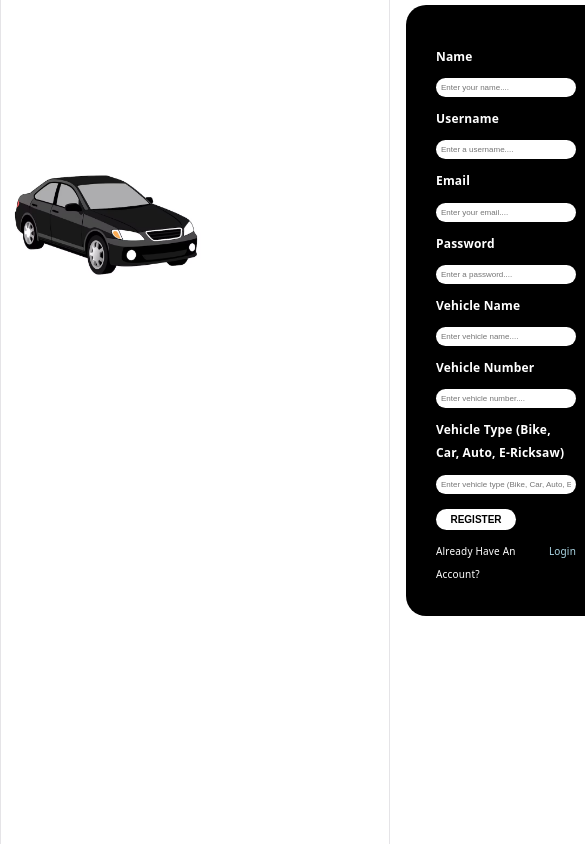
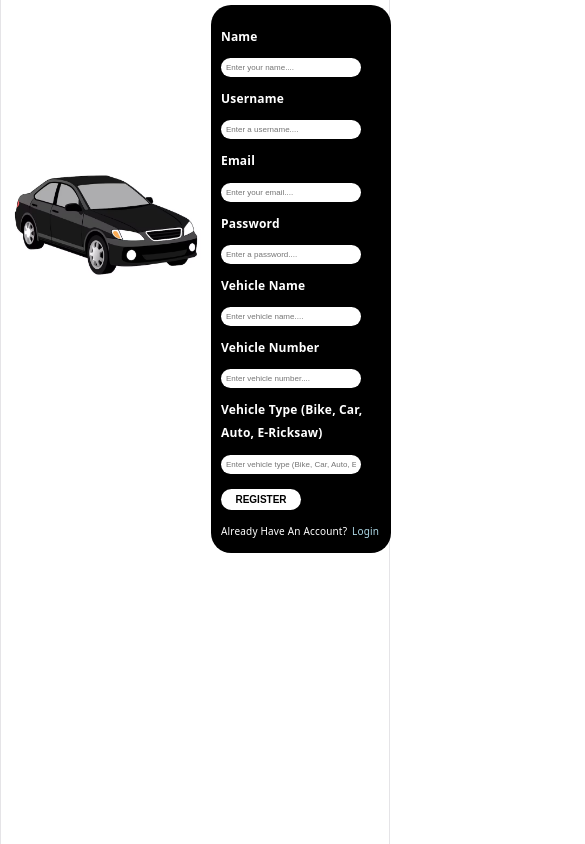
Before and after one commit to ayushk63/RideProject, a React (Vite) app: page /RegisterDriver in a window 390 px wide. Shown: the top 844 px of the page, 585 px wide, since content can reach past the window. Built offline with nearby package versions, Linux system fonts and the light colour scheme.

Commit message:
Added Responsive Design

```diff
--- a/src/App.css
+++ b/src/App.css
@@ -668,4 +668,15 @@
     font-size: 10px;
     width: 100px;
   }
+
+  #registerDiv2 {
+    margin-left: 5px;
+    padding: 10px;
+    width: 160px;
+  }
+
+  #loginDiv2 {
+    margin-left: 5px;
+    padding: 10px;
+  }
 }
```
